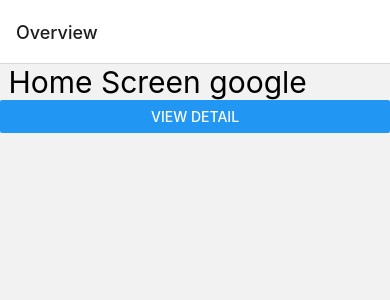
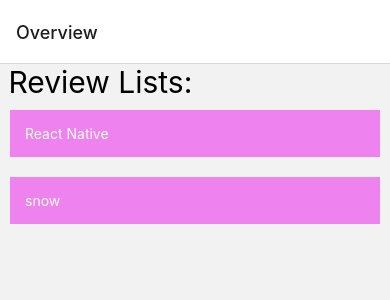
Before and after one commit to snowyy16/learn-react-native, a React Native app: screen /home in a window 390 px wide. Shown: the top 300 px of the page. Built offline with nearby package versions, Linux system fonts and the light colour scheme.

Commit message:
passing param to routes

```diff
--- a/components/reviews/detail.tsx
+++ b/components/reviews/detail.tsx
@@ -1,18 +1,28 @@
 import { Button, StyleSheet, Text, View } from "react-native"
 import { OPENSANS_REGULAR } from "../../utils/const";
-import { useNavigation, NavigationProp } from "@react-navigation/native";
+import { useNavigation,RouteProp ,NavigationProp } from "@react-navigation/native";
+import { useRoute } from "@react-navigation/native";
 
 const style = StyleSheet.create({
     review:{
         fontSize:30,
         fontFamily: OPENSANS_REGULAR
+    },
+     reviewText:{
+        fontSize:20,
+        fontFamily: OPENSANS_REGULAR,
+        fontWeight:'bold',
+        padding:15
     }
 })
 const DetailScreen = () =>{
     const navigation: NavigationProp<RootStackParamList> = useNavigation()
+    const route: RouteProp<RootStackParamList, 'review-detail'> = useRoute()
     return (
         <View>
-            <Text style={style.review}> Detail Screen google</Text>
+            <Text style={style.reviewText}>ID: {route.params?.id}</Text>
+            <Text style={style.reviewText}>Nội dung: {route.params?.title}</Text>
+            <Text style={style.reviewText}>Rating: {route.params?.star}</Text>
             <Button title="Go home"
             onPress={()=>navigation.navigate("home")}
             />
--- a/components/reviews/home.tsx
+++ b/components/reviews/home.tsx
@@ -1,13 +1,49 @@
-import { Button, Text, View } from "react-native"
+import { NavigationProp, useNavigation } from "@react-navigation/native"
+import { useState } from "react"
+import { Button, FlatList, StyleSheet, Text, TouchableOpacity, View } from "react-native"
 
+interface IReview{
+    id:number,
+    title:string,
+    star:number
+}
 
+const style = StyleSheet.create({
+    titleItem:{
+        padding:15,
+        backgroundColor:'violet',
+        margin:10,
+    }
+})
 const HomeScreen = (props:any) =>{
-    const {navigation}=  props
+    const navigation: NavigationProp<RootStackParamList> = useNavigation()
+
+    const [reviews, setReviews] = useState<IReview[]>([
+        {id:1,title:"React Native",star:5},
+        {id:2,title:"snow",star:4.5}
+    ])
     return (
         <View>
-            <Text style={{fontSize:30}}> Home Screen google</Text>
-            <Button title="View Detail"
-            onPress={()=> navigation.navigate("review-detail")}/>
+            <Text style={{fontSize:30}}> Review Lists: </Text>
+
+            <View>
+                <FlatList
+                data={reviews}
+                keyExtractor={(item)=>item.id+""}
+                renderItem={({item})=>{
+                    return(
+                        <TouchableOpacity
+                         onPress={()=> navigation.navigate("review-detail", item)}
+                        >
+                            <View style={style.titleItem}>
+                                <Text style={{color:'white'}}>{item.title}</Text>
+                            </View>
+                        </TouchableOpacity>
+                    )
+                }}
+                />
+            </View>
+
         </View>
     )
 }
--- a/types/route.d.ts
+++ b/types/route.d.ts
@@ -1,5 +1,5 @@
 type RootStackParamList = {
   home: undefined;
-  "review-detail": undefined
+  "review-detail": {id:number,title:string,star:numer} | undefined
 //   Feed: { sort: 'latest' | 'top' } | undefined;
 };
```
